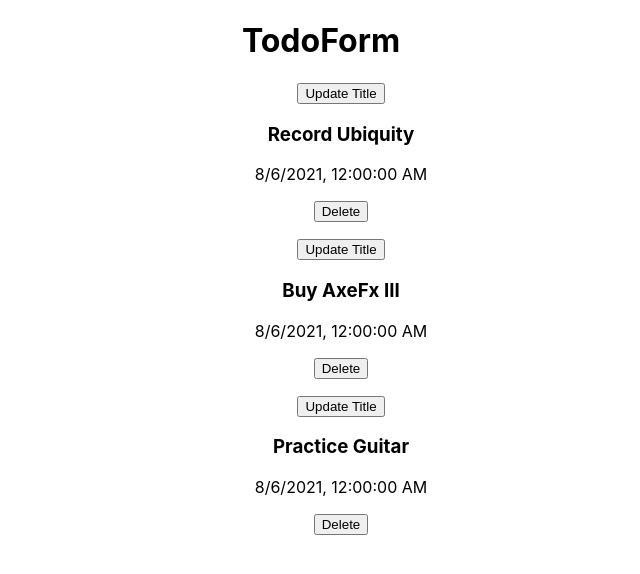
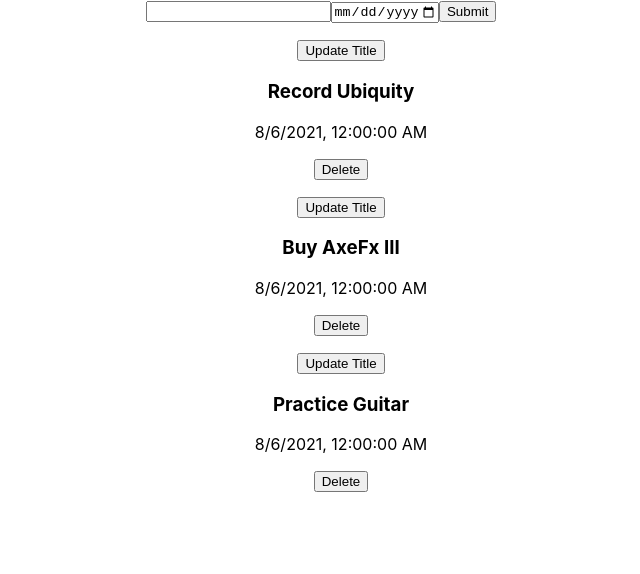
Before and after one commit to Robo-91/react-todo-app, a React (Create React App) app in the folder todo-app/: page / in a window 1280 px wide. Shown: the top 574 px of the page, without its empty margins (319-959 px from the left). Built offline with nearby package versions, Linux system fonts and the light colour scheme.

Commit message:
set up initial inputs for form

```diff
--- a/todo-app/src/Components/TodoForm.js
+++ b/todo-app/src/Components/TodoForm.js
@@ -2,7 +2,11 @@ import './TodoForm.css';
 
 const TodoForm = () => {
     return (
-        <h1>TodoForm</h1>
+        <div>
+            <input type="text" />
+            <input type="date" min="2018-01-01" max="2025-01-01" />
+            <button type="submit">Submit</button>
+        </div>
     );
 };
 
```
